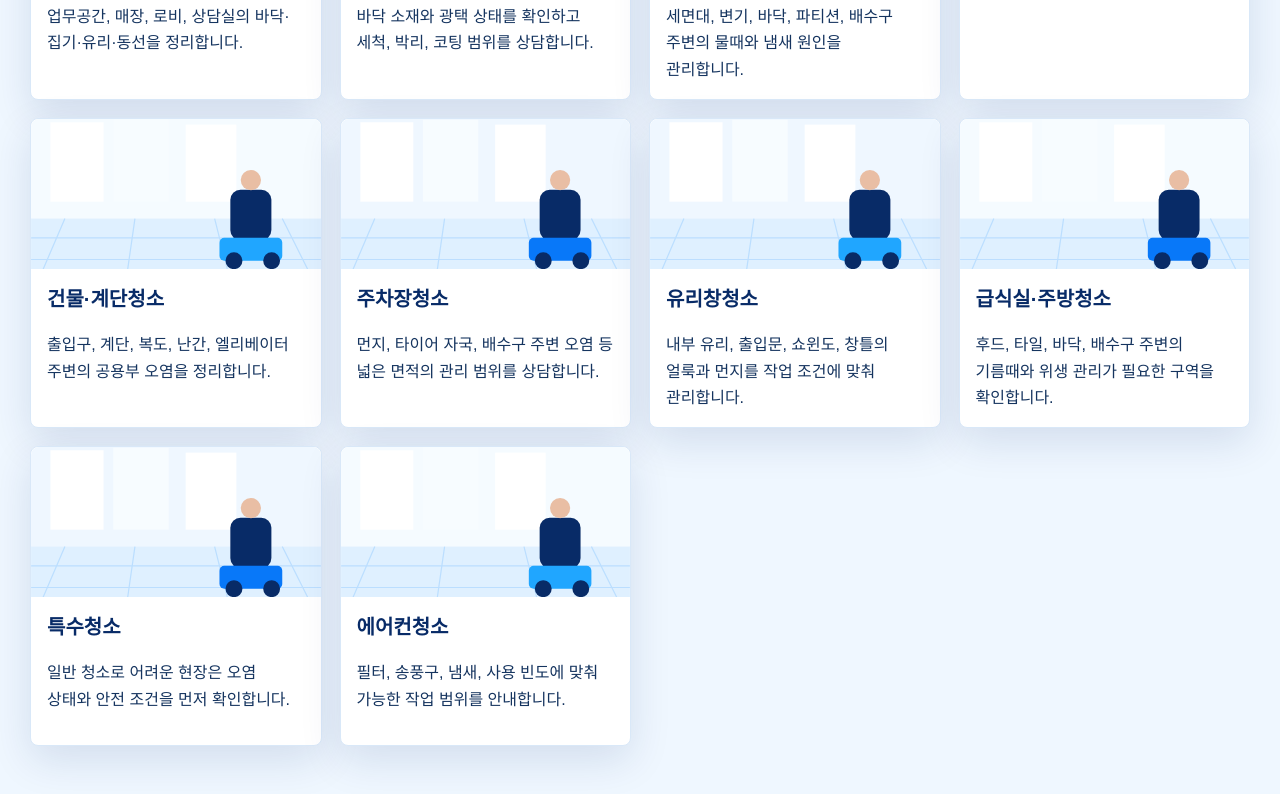
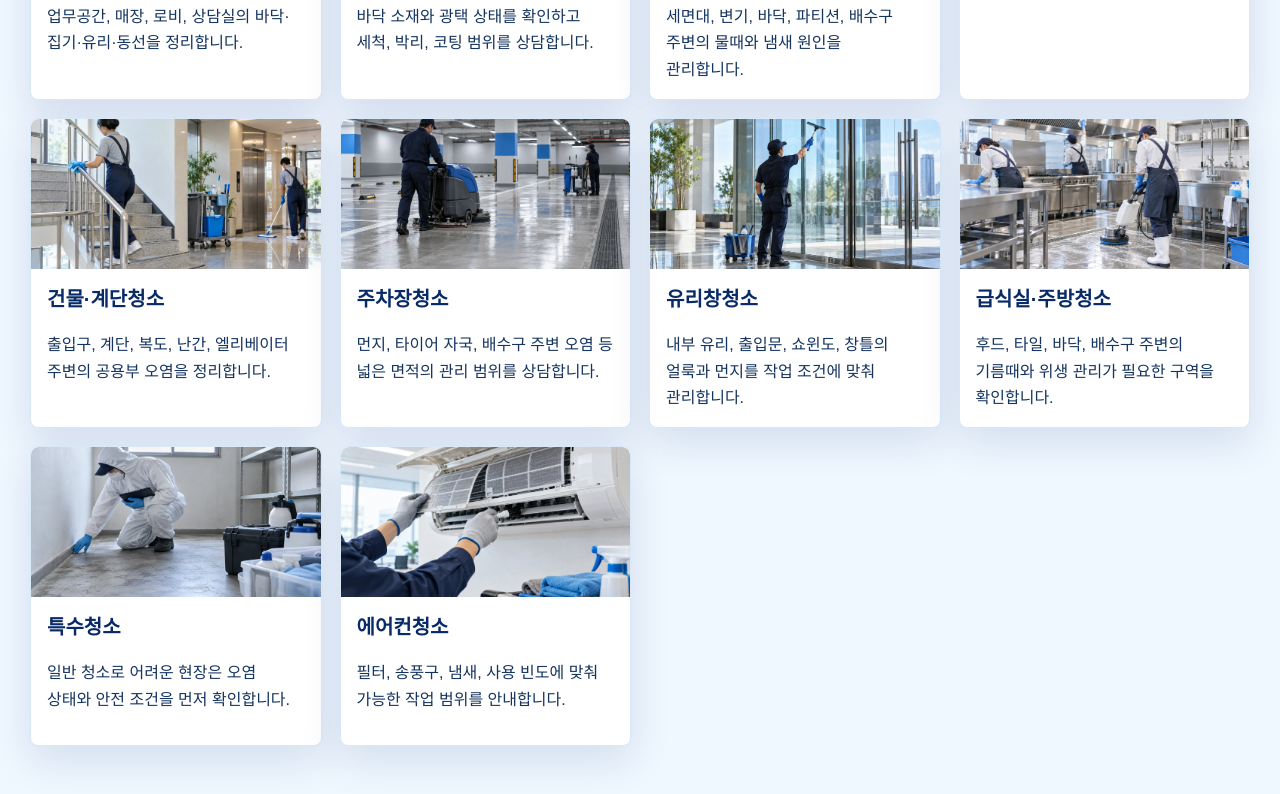
Before and after one commit to sg40331-afk/clean, a website: page services/index.html in a window 1280 px wide. Shown: the part 1452-2246 px from the top of the page. Drawn offline with Linux system fonts and the light colour scheme.

Commit message:
Add comprehensive cleaning service card images

```diff
--- a/services/index.html
+++ b/services/index.html
@@ -54,13 +54,13 @@
           <a class="card featured" href="/services/office/"><img src="/public/images/services-office-shop-v1.webp" alt="상가·사무실청소 현장 이미지"><b>상가·사무실청소</b><p>업무공간, 매장, 로비, 상담실의 바닥·집기·유리·동선을 정리합니다.</p></a>
           <a class="card featured" href="/services/floor-wax/"><img src="/public/images/services-floor-wax-v1.webp" alt="바닥·왁스코팅 현장 이미지"><b>바닥·왁스코팅</b><p>바닥 소재와 광택 상태를 확인하고 세척, 박리, 코팅 범위를 상담합니다.</p></a>
           <a class="card featured" href="/services/restroom/"><img src="/public/images/services-restroom-hygiene-v1.webp" alt="화장실청소 현장 이미지"><b>화장실·위생공간</b><p>세면대, 변기, 바닥, 파티션, 배수구 주변의 물때와 냄새 원인을 관리합니다.</p></a>
-          <a class="card" href="/services/regular/"><img src="/public/images/service-regular.svg" alt="정기청소 현장 이미지"><b>정기청소</b><p>주기, 시간대, 우선 관리 구역을 정해 공간 청결을 꾸준히 유지합니다.</p></a>
-          <a class="card" href="/services/building/"><img src="/public/images/service-building.svg" alt="건물·계단청소 현장 이미지"><b>건물·계단청소</b><p>출입구, 계단, 복도, 난간, 엘리베이터 주변의 공용부 오염을 정리합니다.</p></a>
-          <a class="card" href="/services/parking/"><img src="/public/images/service-parking.svg" alt="주차장청소 현장 이미지"><b>주차장청소</b><p>먼지, 타이어 자국, 배수구 주변 오염 등 넓은 면적의 관리 범위를 상담합니다.</p></a>
-          <a class="card" href="/services/window/"><img src="/public/images/service-window.svg" alt="유리창청소 현장 이미지"><b>유리창청소</b><p>내부 유리, 출입문, 쇼윈도, 창틀의 얼룩과 먼지를 작업 조건에 맞춰 관리합니다.</p></a>
-          <a class="card" href="/services/kitchen/"><img src="/public/images/service-kitchen.svg" alt="급식실·주방청소 현장 이미지"><b>급식실·주방청소</b><p>후드, 타일, 바닥, 배수구 주변의 기름때와 위생 관리가 필요한 구역을 확인합니다.</p></a>
-          <a class="card" href="/services/special/"><img src="/public/images/service-special.svg" alt="특수청소 현장 이미지"><b>특수청소</b><p>일반 청소로 어려운 현장은 오염 상태와 안전 조건을 먼저 확인합니다.</p></a>
-          <a class="card" href="/services/aircon/"><img src="/public/images/service-aircon.svg" alt="에어컨청소 현장 이미지"><b>에어컨청소</b><p>필터, 송풍구, 냄새, 사용 빈도에 맞춰 가능한 작업 범위를 안내합니다.</p></a>
+          <a class="card" href="/services/regular/"><img src="/public/images/services-regular-cleaning-v1.webp" alt="정기청소 현장 이미지"><b>정기청소</b><p>주기, 시간대, 우선 관리 구역을 정해 공간 청결을 꾸준히 유지합니다.</p></a>
+          <a class="card" href="/services/building/"><img src="/public/images/services-building-stairs-v1.webp" alt="건물·계단청소 현장 이미지"><b>건물·계단청소</b><p>출입구, 계단, 복도, 난간, 엘리베이터 주변의 공용부 오염을 정리합니다.</p></a>
+          <a class="card" href="/services/parking/"><img src="/public/images/services-parking-cleaning-v1.webp" alt="주차장청소 현장 이미지"><b>주차장청소</b><p>먼지, 타이어 자국, 배수구 주변 오염 등 넓은 면적의 관리 범위를 상담합니다.</p></a>
+          <a class="card" href="/services/window/"><img src="/public/images/services-window-cleaning-v1.webp" alt="유리창청소 현장 이미지"><b>유리창청소</b><p>내부 유리, 출입문, 쇼윈도, 창틀의 얼룩과 먼지를 작업 조건에 맞춰 관리합니다.</p></a>
+          <a class="card" href="/services/kitchen/"><img src="/public/images/services-kitchen-cleaning-v1.webp" alt="급식실·주방청소 현장 이미지"><b>급식실·주방청소</b><p>후드, 타일, 바닥, 배수구 주변의 기름때와 위생 관리가 필요한 구역을 확인합니다.</p></a>
+          <a class="card" href="/services/special/"><img src="/public/images/services-special-cleaning-v1.webp" alt="특수청소 현장 이미지"><b>특수청소</b><p>일반 청소로 어려운 현장은 오염 상태와 안전 조건을 먼저 확인합니다.</p></a>
+          <a class="card" href="/services/aircon/"><img src="/public/images/services-aircon-cleaning-v1.webp" alt="에어컨청소 현장 이미지"><b>에어컨청소</b><p>필터, 송풍구, 냄새, 사용 빈도에 맞춰 가능한 작업 범위를 안내합니다.</p></a>
         </div>
       </div>
     </section>
```
Also changed, not shown: public/images/services-aircon-cleaning-v1.webp (added), public/images/services-building-stairs-v1.webp (added), public/images/services-kitchen-cleaning-v1.webp (added), public/images/services-parking-cleaning-v1.webp (added), public/images/services-regular-cleaning-v1.webp (added), public/images/services-special-cleaning-v1.webp (added), public/images/services-window-cleaning-v1.webp (added).
